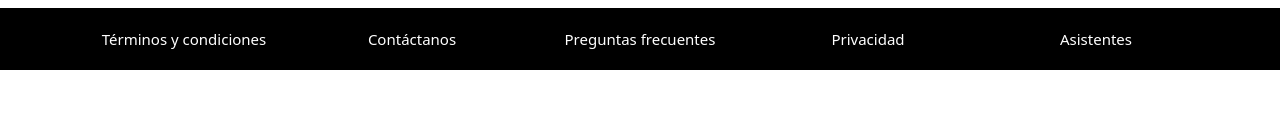
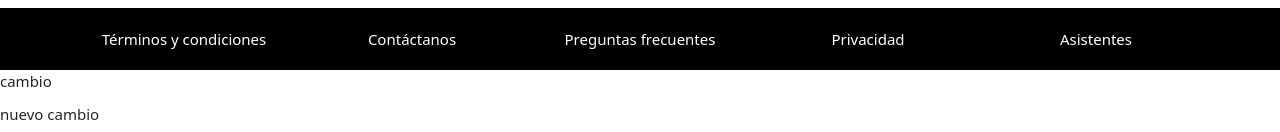
Before and after one commit to martincho111986/Clase-git-y-github, a plain HTML site: page index.html in a window 1280 px wide. Shown: the part 1132-1264 px from the top of the page. Before the commit the page ends 1202 px from the top, so only its background shows below. Drawn offline with nearby package versions, Linux system fonts and the light colour scheme.

Commit message:
nuevo cambio index.html (#1)
* nuevo cambio index.html

* nuevo cambio agregado

```diff
--- a/index.html
+++ b/index.html
@@ -391,6 +391,10 @@
         </div>
       </div>
     </div>
+    <div>
+      <p>cambio</p>
+      <p>nuevo cambio</p>
+    </div>
     <script
       src="https://cdn.jsdelivr.net/npm/@popperjs/core@2.9.2/dist/umd/popper.min.js"
       integrity="sha384-IQsoLXl5PILFhosVNubq5LC7Qb9DXgDA9i+tQ8Zj3iwWAwPtgFTxbJ8NT4GN1R8p"
```
